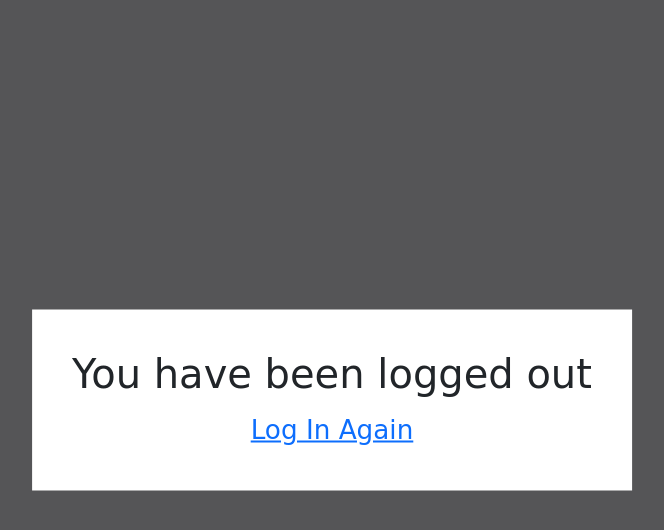
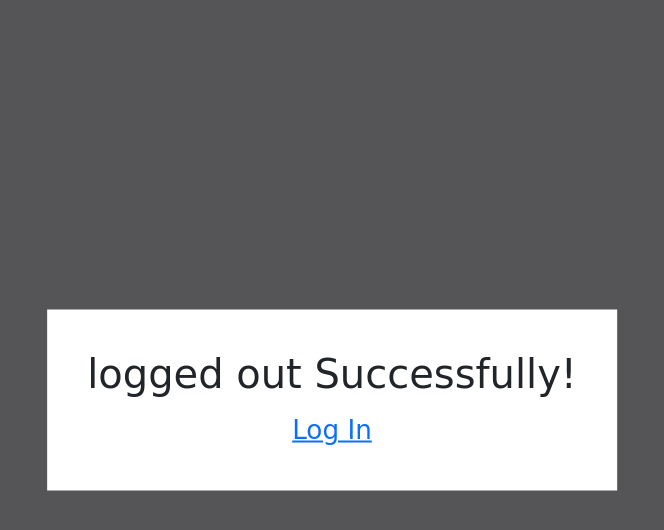
Before and after one commit to Aaron-Ekal/Awwards, a Django app: page /logout/ in a window 1280 px wide. Shown: the top 530 px of the page, without its empty margins (308-972 px from the left). Run offline with Django 3.2, Linux system fonts and the light colour scheme; some libraries are stand-ins or nearby versions.

Commit message:
modified logout page

```diff
--- a/users/templates/users/logout.html
+++ b/users/templates/users/logout.html
@@ -2,8 +2,8 @@
 {% load bootstrap5 %}
 {%  block content %}
 <div class="logout-page">
-  <h1>You have been logged out</h1>
-  <span><small><a href="{% url 'login'%}">Log In Again</a></small></span>
+  <h1>logged out Successfully!</h1>
+  <span><small><a href="{% url 'login'%}">Log In</a></small></span>
 </div>
 
 {% endblock %}
```
